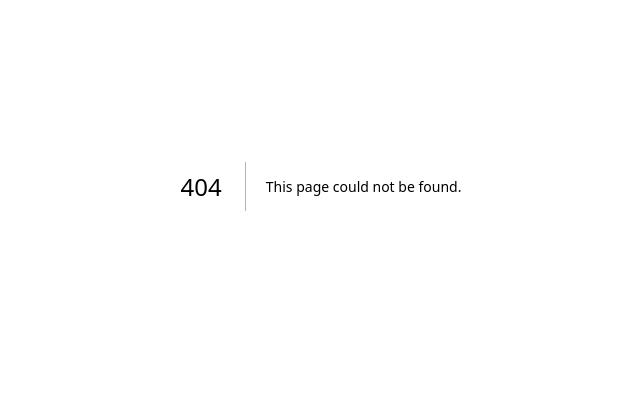
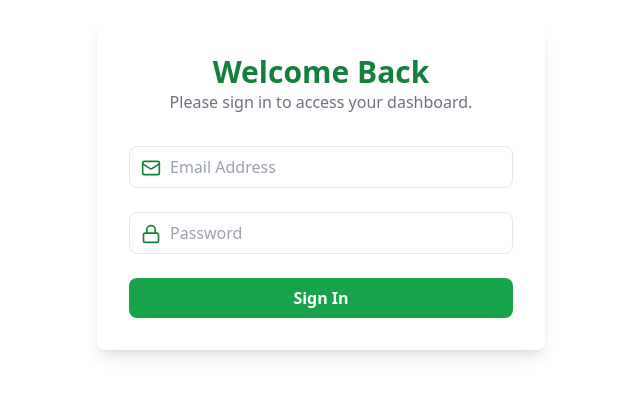
Before and after one commit to Appiah-K-Miracle/nolex-sms-primary-jhs, a Next.js app in the folder frontend/: page /login in a window 1280 px wide. Before the commit this address had no page. Shown: the part 214-610 px from the top of the page, without its empty margins (319-959 px from the left). Built offline with nearby package versions, Linux system fonts and the light colour scheme.

Commit message:
new-component: Add general login page

```diff
--- /dev/null
+++ b/frontend/app/login/page.tsx
@@ -0,0 +1,6 @@
+
+import LoginForm from "@/components/auth/login-form";
+
+export default function LoginPage() {
+  return <LoginForm />;
+}
--- /dev/null
+++ b/frontend/components/auth/login-form.tsx
@@ -0,0 +1,72 @@
+
+"use client";
+
+import { useState } from "react";
+import { useRouter, useSearchParams } from "next/navigation";
+import { Lock, Mail } from "lucide-react";
+
+export default function LoginForm() {
+  const router = useRouter();
+  const searchParams = useSearchParams();
+  const redirectUrl = searchParams.get("redirect") || "/";
+
+  const [email, setEmail] = useState("");
+  const [password, setPassword] = useState("");
+  const [error, setError] = useState("");
+
+  const handleSubmit = (e: React.FormEvent) => {
+    e.preventDefault();
+    setError("");
+
+    // --- Mock Authentication Logic ---
+    // In a real application, you would have a proper authentication check here.
+    if (email && password) {
+      console.log("User authenticated (mock)");
+      // Redirect to the originally intended dashboard
+      router.push(redirectUrl);
+    } else {
+      setError("Please enter both email and password.");
+    }
+    // --- End of Mock Logic ---
+  };
+
+  return (
+    <div className="flex items-center justify-center min-h-screen bg-white">
+      <div className="w-full max-w-md p-8 space-y-8 bg-white rounded-lg shadow-lg">
+        <div className="text-center">
+          <h1 className="text-3xl font-bold text-green-700">Welcome Back</h1>
+          <p className="text-gray-500">Please sign in to access your dashboard.</p>
+        </div>
+        <form onSubmit={handleSubmit} className="space-y-6">
+          <div className="relative">
+            <Mail className="absolute w-5 h-5 text-green-700 top-3 left-3" />
+            <input
+              type="email"
+              placeholder="Email Address"
+              value={email}
+              onChange={(e) => setEmail(e.target.value)}
+              className="w-full pl-10 pr-4 py-2 border rounded-lg focus:outline-none focus:ring-2 focus:ring-light-green-500"
+            />
+          </div>
+          <div className="relative">
+            <Lock className="absolute w-5 h-5 text-green-700 top-3 left-3" />
+            <input
+              type="password"
+              placeholder="Password"
+              value={password}
+              onChange={(e) => setPassword(e.target.value)}
+              className="w-full pl-10 pr-4 py-2 border rounded-lg focus:outline-none focus:ring-2 focus:ring-light-green-500"
+            />
+          </div>
+          {error && <p className="text-sm text-red-500">{error}</p>}
+          <button
+            type="submit"
+            className="w-full px-4 py-2 font-bold text-white bg-green-600 rounded-lg hover:bg-green-700 focus:outline-none focus:ring-2 focus:ring-offset-2 focus:ring-green-500"
+          >
+            Sign In
+          </button>
+        </form>
+      </div>
+    </div>
+  );
+}
```
Also changed, not shown: frontend/data/dashboard-cards.json (+4 -4 lines).
